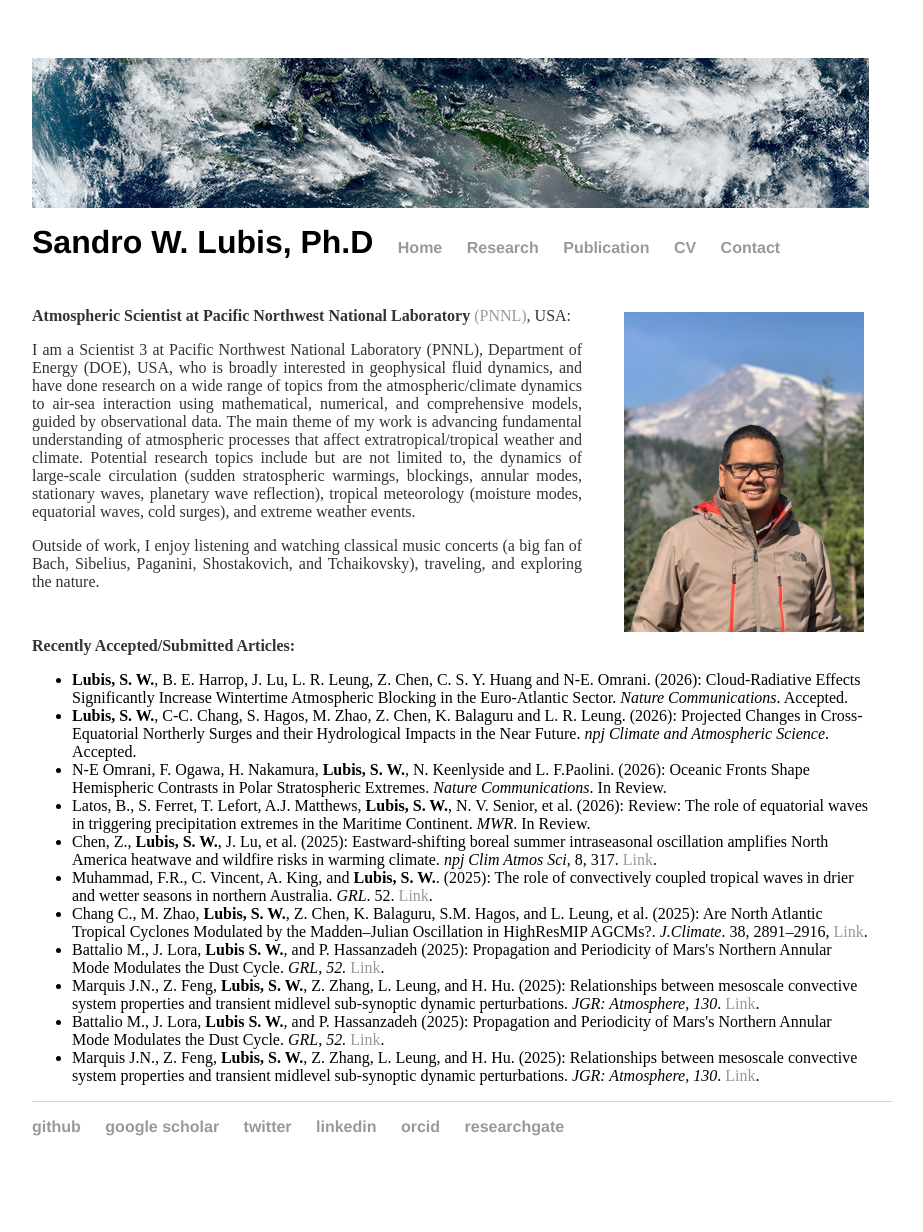
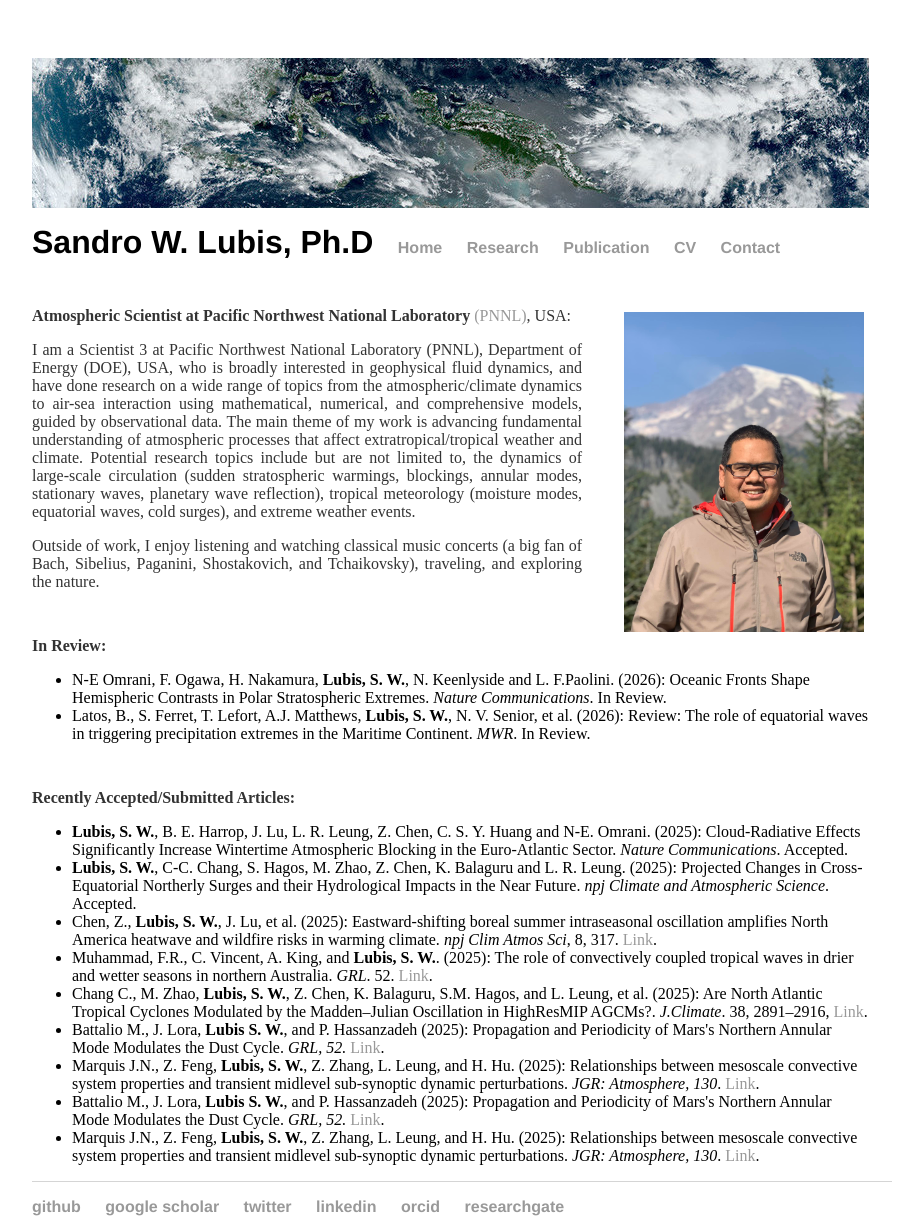
Before and after one commit to sandrolubis/sandrolubis.github.io, a Jekyll site: the page built from index.html, in a window 1280 px wide. Shown: the whole page, without its empty margins (276-1199 px from the left). Built offline with Jekyll 4.4.1, drawn with Linux system fonts in a browser that asks for light colours; before the commit the page ends 1152 px from its top, so only the background shows below that.

Commit message:
Update index.html

```diff
--- a/index.html
+++ b/index.html
@@ -43,13 +43,16 @@ div.relative {
         <p class="ex"><font size=3>Outside of work, I enjoy listening and watching classical music concerts (a big fan of Bach, Sibelius,
 		Paganini, Shostakovich, and Tchaikovsky), traveling, and exploring the nature.</font></p>
 
+<p class="ex", style="padding-top:30px"><font size=3><b>In Review:</b></p>
+		<ul class="ex">
+		<li> N-E Omrani, F. Ogawa, H. Nakamura, <b>Lubis, S. W.</b>, N. Keenlyside and L. F.Paolini. (2026): Oceanic Fronts Shape Hemispheric Contrasts in Polar Stratospheric Extremes. <i>Nature Communications</i>. In Review.</li>
+		<li> Latos, B., S. Ferret, T. Lefort, A.J. Matthews, <b>Lubis, S. W.</b>, N. V. Senior, et al. (2026): Review: The role of equatorial waves in triggering precipitation extremes in the Maritime Continent. <i>MWR</i>. In Review.</li>
+		</ul>
 
 	<p class="ex", style="padding-top:30px"><font size=3><b>Recently Accepted/Submitted Articles:</b></p>
 		<ul class="ex">
-		<li> <b>Lubis, S. W.</b>, B. E. Harrop, J. Lu, L. R. Leung, Z. Chen, C. S. Y. Huang and N-E. Omrani. (2026): Cloud-Radiative Effects Significantly Increase Wintertime Atmospheric Blocking in the Euro-Atlantic Sector. <i>Nature Communications</i>. Accepted.</li>
-		<li> <b>Lubis, S. W.</b>, C-C. Chang, S. Hagos, M. Zhao, Z. Chen, K. Balaguru and L. R. Leung. (2026): Projected Changes in Cross-Equatorial Northerly Surges and their Hydrological Impacts in the Near Future. <i>npj Climate and Atmospheric Science</i>. Accepted.</li>
-		<li> N-E Omrani, F. Ogawa, H. Nakamura, <b>Lubis, S. W.</b>, N. Keenlyside and L. F.Paolini. (2026): Oceanic Fronts Shape Hemispheric Contrasts in Polar Stratospheric Extremes. <i>Nature Communications</i>. In Review.</li>
-		<li> Latos, B., S. Ferret, T. Lefort, A.J. Matthews, <b>Lubis, S. W.</b>, N. V. Senior, et al. (2026): Review: The role of equatorial waves in triggering precipitation extremes in the Maritime Continent. <i>MWR</i>. In Review.</li>
+		<li> <b>Lubis, S. W.</b>, B. E. Harrop, J. Lu, L. R. Leung, Z. Chen, C. S. Y. Huang and N-E. Omrani. (2025): Cloud-Radiative Effects Significantly Increase Wintertime Atmospheric Blocking in the Euro-Atlantic Sector. <i>Nature Communications</i>. Accepted.</li>
+		<li> <b>Lubis, S. W.</b>, C-C. Chang, S. Hagos, M. Zhao, Z. Chen, K. Balaguru and L. R. Leung. (2025): Projected Changes in Cross-Equatorial Northerly Surges and their Hydrological Impacts in the Near Future. <i>npj Climate and Atmospheric Science</i>. Accepted.</li>
 		<li> Chen, Z., <b>Lubis, S. W.</b>, J. Lu, et al. (2025): Eastward-shifting boreal summer intraseasonal oscillation amplifies North America heatwave and wildfire risks in warming climate. <i>npj Clim Atmos Sci</i>, 8, 317. <a href="https://doi.org/10.1038/s41612-025-01196-5">Link</a>.</li>
 		<li> Muhammad, F.R., C. Vincent, A. King, and <b>Lubis, S. W.</b>. (2025): The role of convectively coupled tropical waves in drier and wetter seasons in northern Australia. <i>GRL</i>. 52.</i> <a href="https://doi.org/10.1029/2025GL115049">Link</a>.</li>
 		<li> Chang C., M. Zhao, <b>Lubis, S. W.</b>, Z. Chen, K. Balaguru, S.M. Hagos, and L. Leung, et al. (2025): Are North Atlantic Tropical Cyclones Modulated by the Madden–Julian Oscillation in HighResMIP AGCMs?. <i>J.Climate</i>. 38, 2891–2916,</i> <a href="https://doi.org/10.1175/JCLI-D-24-0509.1">Link</a>.</li>
```
